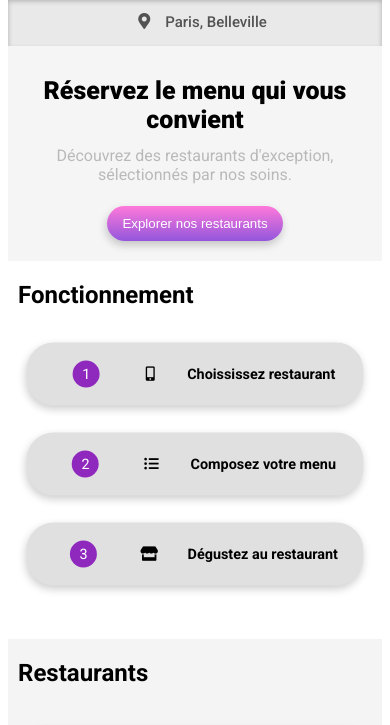
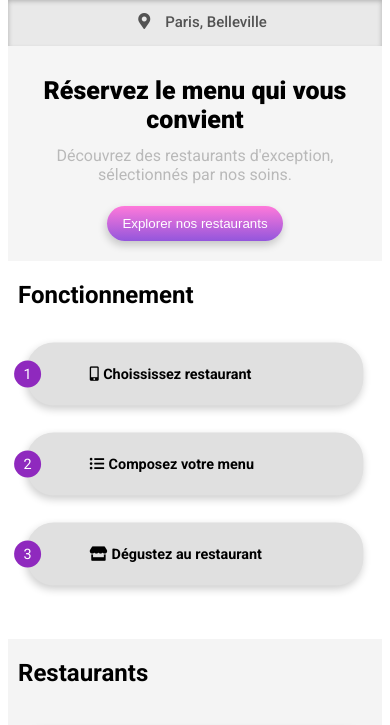
Before and after one commit to JADLIB/JadHAGESLEIMAN_3_03062021, a website: page index.html in a window 390 px wide. Shown: the part 71-796 px from the top of the page. Drawn offline with Linux system fonts and the light colour scheme; grey boxes are pictures that could not be loaded; a web font is replaced by a local one.

Commit message:
box-number fixé à 34px sans media query

```diff
--- a/sass/main.scss
+++ b/sass/main.scss
@@ -473,10 +473,11 @@ h3 {
   display: flex;
   background-color: rgb(224, 224, 224);
   box-shadow: -1px 4px 9px 0px rgba(0, 0, 0, 0.2);
-  justify-content: space-evenly;
+  // justify-content: space-evenly;
   transform: scale(0.9);
   &:hover {
     background-color: #f4ddff;
+    box-shadow: -1px 10px 11px 0px rgba(0, 0, 0, 0.2);
   }
 }
 
@@ -504,6 +505,8 @@ h3 {
   text-align: center;
   border-radius: 100px;
   color: white;
+  position: relative;
+  right: 34px;
 }
 
 .localisation {
@@ -780,6 +783,8 @@ footer a {
     text-align: center;
     border-radius: 100px;
     color: white;
+    position: relative;
+    right: 34px;
   }
 
   /*********Pages Resto************/
```
Also changed, not shown: css/styles.css, 1 other file.
